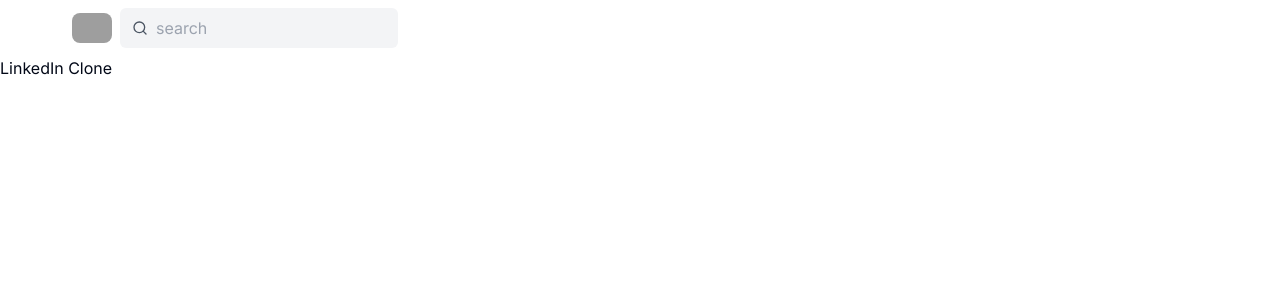
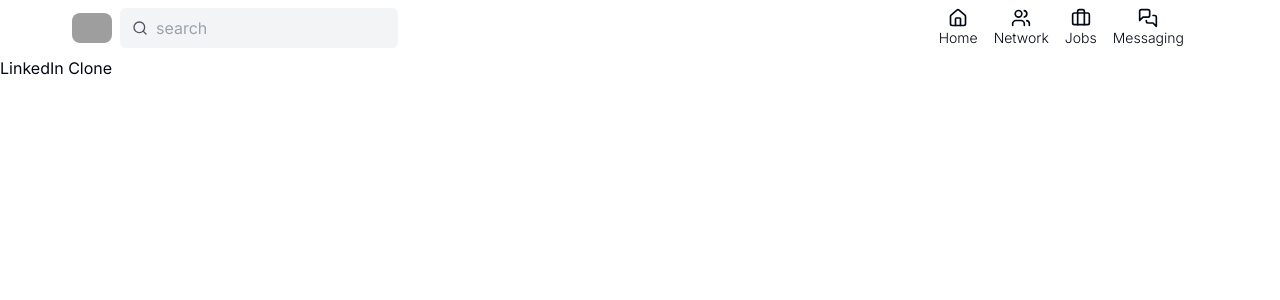
Before and after one commit to felixivance/linkedIn-2, a Next.js app: page / in a window 1280 px wide. Shown: the top 300 px of the page. Built offline with nearby package versions, Linux system fonts and the light colour scheme; grey boxes are pictures that could not be loaded.

Commit message:
header configuration

```diff
--- a/app/globals.css
+++ b/app/globals.css
@@ -1,6 +1,12 @@
 @tailwind base;
   @tailwind components;
   @tailwind utilities;
+
+  @layer components{
+    .icon{
+      @apply flex flex-col items-center justify-center text-sm font-light
+    }
+  }
 
   @layer base {
     :root {
--- a/components/Header.tsx
+++ b/components/Header.tsx
@@ -1,5 +1,12 @@
-import { SearchIcon } from "lucide-react";
+import {
+  Briefcase,
+  HomeIcon,
+  MessagesSquare,
+  SearchIcon,
+  UsersIcon,
+} from "lucide-react";
 import Image from "next/image";
+import Link from "next/link";
 import React from "react";
 
 type Props = {};
@@ -27,6 +34,27 @@ const Header = (props: Props) => {
           />
         </form>
       </div>
+
+      <div className="flex space-x-4 items-center justify-center px-6">
+        <Link href="" className="icon">
+          <HomeIcon className="h-5" />
+          <p>Home</p>
+        </Link>
+        <Link href="" className="icon hidden md:flex">
+          <UsersIcon className="h-5" />
+          <p>Network</p>
+        </Link>
+        <Link href="" className="icon hidden md:flex">
+          <Briefcase className="h-5" />
+          <p>Jobs</p>
+        </Link>
+        <Link href="" className="icon hidden md:flex">
+          <MessagesSquare className="h-5" />
+          <p>Messaging</p>
+        </Link>
+        {/* user button */}
+        {/* sign in button */}
+      </div>
     </div>
   );
 };
```
